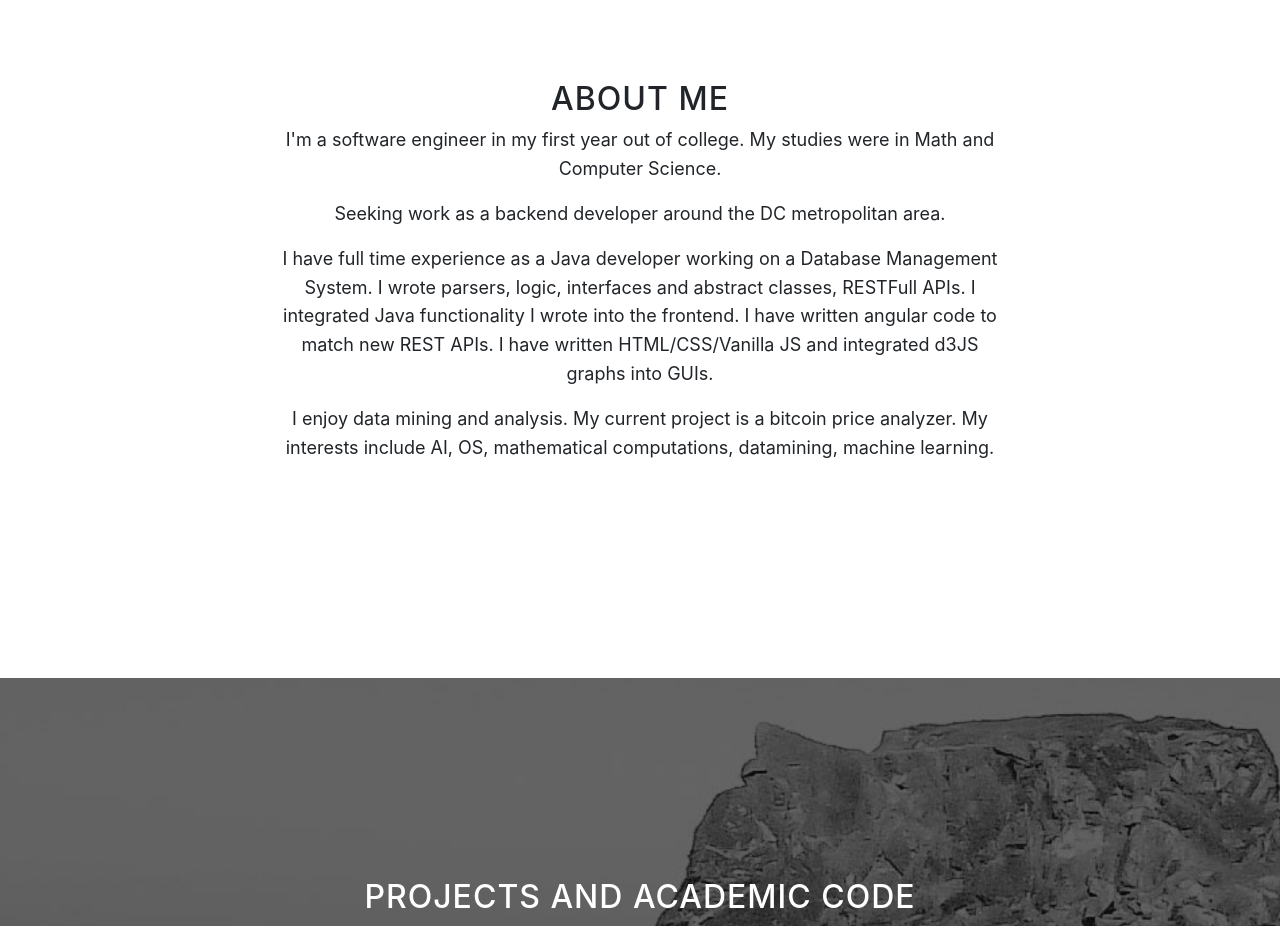
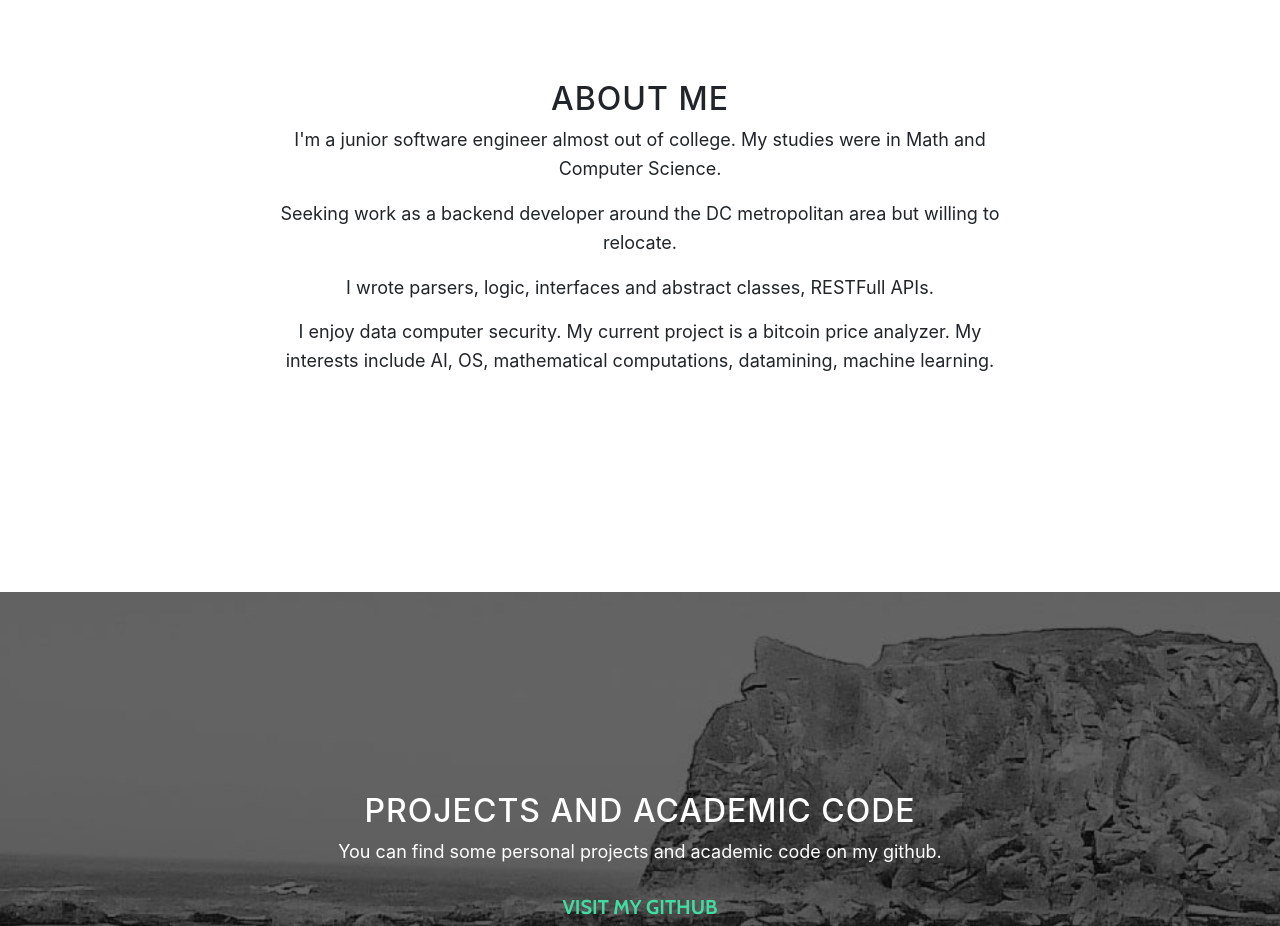
Before and after one commit to hebsterhebster/MysITE, a website with bundled scripts: page index.html in a window 1280 px wide. Shown: the part 920-1846 px from the top of the page. Built offline with nearby package versions, Linux system fonts and the light colour scheme.

Commit message:
Update index.html

```diff
--- a/index.html
+++ b/index.html
@@ -73,11 +73,10 @@
         <div class="row">
           <div class="col-lg-8 mx-auto">
             <h2>About Me</h2>
-            <p>I'm a software engineer in my first year out of college. My studies were in Math and Computer Science.</p>
-            <p>Seeking work as a backend developer around the DC metropolitan area.</p>
-            <p>I have full time experience as a Java developer working on a Database Management System. I wrote parsers, logic, interfaces and abstract classes, RESTFull APIs.
-              I integrated Java functionality I wrote into the frontend. I have written angular code to match new REST APIs. I have written HTML/CSS/Vanilla JS and integrated d3JS graphs into GUIs.</p>
-            <p>I enjoy data mining and analysis. My current project is a bitcoin price analyzer. My interests include AI, OS, mathematical computations, datamining, machine learning.</p>
+            <p>I'm a junior software engineer almost out of college. My studies were in Math and Computer Science.</p>
+            <p>Seeking work as a backend developer around the DC metropolitan area but willing to relocate.</p>
+            <p> I wrote parsers, logic, interfaces and abstract classes, RESTFull APIs.
+            <p>I enjoy data computer security. My current project is a bitcoin price analyzer. My interests include AI, OS, mathematical computations, datamining, machine learning.</p>
 
           </div>
         </div>
```
